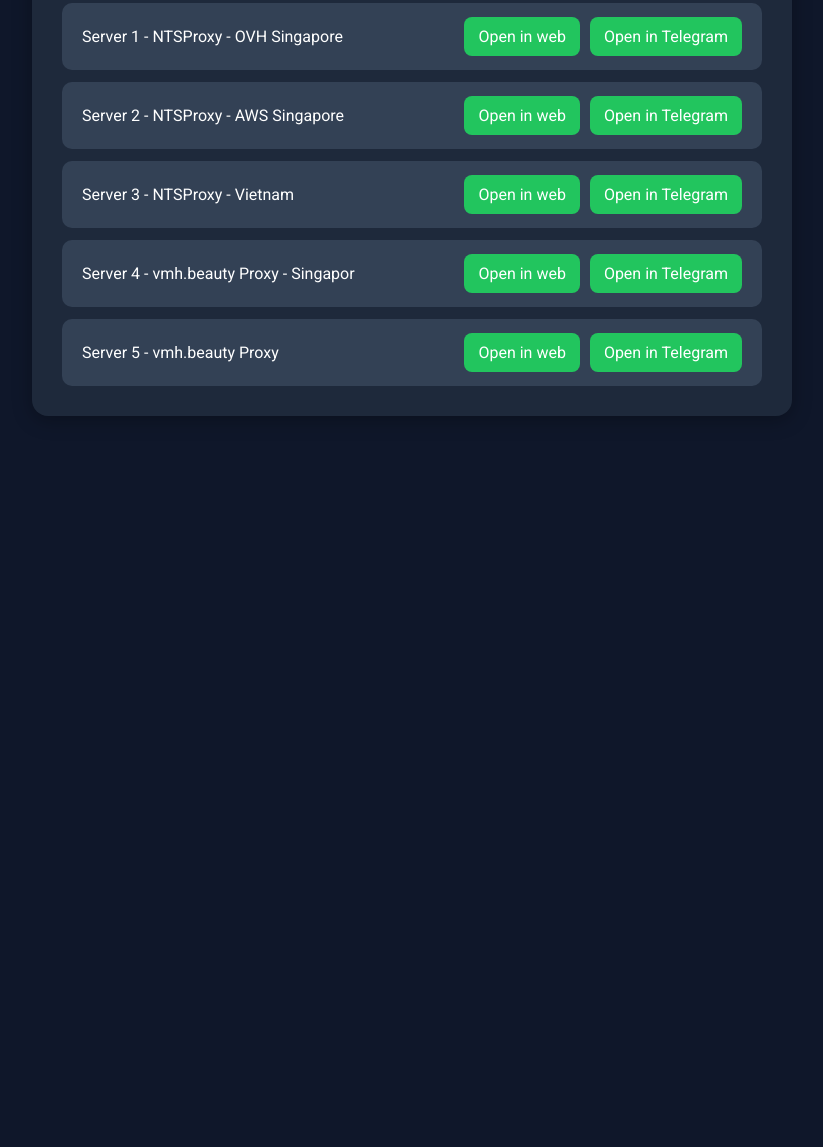
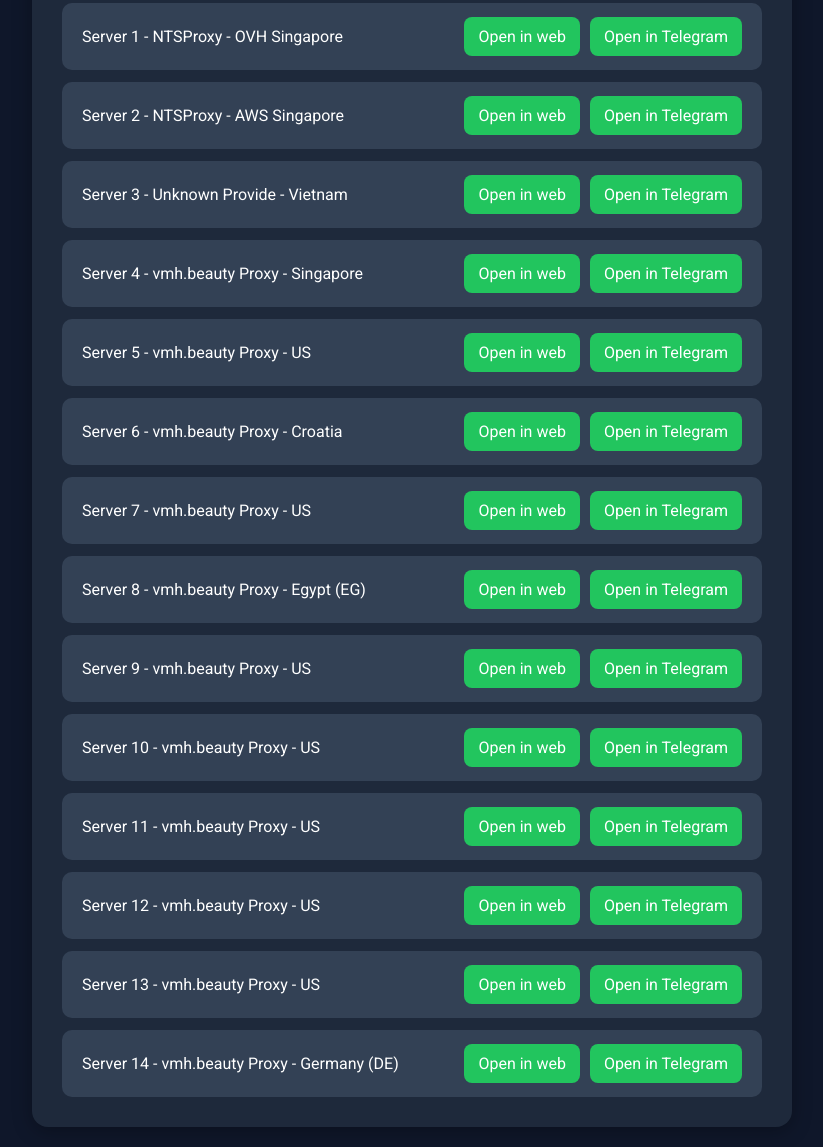
Before and after one commit to h3nesy/proxyy, a plain HTML site: page index.html in a window 1280 px wide. Shown: the part 126-1273 px from the top of the page, without its empty margins (228-1051 px from the left). Before the commit the page ends 800 px from the top, so only its background shows below. Drawn offline with Linux system fonts and the light colour scheme.

Commit message:
Update index.html

```diff
--- a/index.html
+++ b/index.html
@@ -88,7 +88,7 @@
       </div>
 
       <div class="proxy-item">
-        <span class="proxy-address">Server 3 - NTSProxy - Vietnam</span>
+        <span class="proxy-address">Server 3 - Unknown Provide - Vietnam</span>
         <div class="btn-group">
           <a class="connect-btn" href="https://t.me/socks?server=14.161.29.217&port=47609&user=socks78671749&pass=Rbfqp" target="_blank">Open in web</a>
           <a class="connect-btn" href="https://t.me/socks?server=14.161.29.217&port=47609&user=socks78671749&pass=Rbfqp" target="_blank">Open in Telegram</a>
@@ -96,18 +96,90 @@
       </div>
 
           <div class="proxy-item">
-        <span class="proxy-address">Server 4 - vmh.beauty Proxy - Singapor</span>
+        <span class="proxy-address">Server 4 - vmh.beauty Proxy - Singapore</span>
         <div class="btn-group">
           <a class="connect-btn" href="https://t.me/socks?server=s1.vmh.beauty&port=1080&user=vmh&pass=vmh225" target="_blank">Open in web</a>
           <a class="connect-btn" href="https://t.me/socks?server=s1.vmh.beauty&port=1080&user=vmh&pass=vmh225" target="_blank">Open in Telegram</a>
         </div>
       </div>
 
-            <div class="proxy-item">
-        <span class="proxy-address">Server 5 - vmh.beauty Proxy</span>
+                    <div class="proxy-item">
+        <span class="proxy-address">Server 5 - vmh.beauty Proxy - US</span>
         <div class="btn-group">
-          <a class="connect-btn" href="https://t.me/socks?server=14.161.29.217&port=47609&user=socks78671749&pass=Rbfqp" target="_blank">Open in web</a>
-          <a class="connect-btn" href="https://t.me/socks?server=14.161.29.217&port=47609&user=socks78671749&pass=Rbfqp" target="_blank">Open in Telegram</a>
+          <a class="connect-btn" href="https://t.me/socks?server=198.23.239.134&port=6540&user=mvnahegn&pass=oly1geqxnrbm" target="_blank">Open in web</a>
+          <a class="connect-btn" href="https://t.me/socks?server=198.23.239.134&port=6540&user=mvnahegn&pass=oly1geqxnrbm" target="_blank">Open in Telegram</a>
+        </div>
+      </div>
+
+                  <div class="proxy-item">
+        <span class="proxy-address">Server 6 - vmh.beauty Proxy - Croatia</span>
+        <div class="btn-group">
+          <a class="connect-btn" href="https://t.me/socks?server=207.244.217.165&port=6712&user=mvnahegn&pass=oly1geqxnrbm" target="_blank">Open in web</a>
+          <a class="connect-btn" href="https://t.me/socks?server=207.244.217.165&port=6712&user=mvnahegn&pass=oly1geqxnrbm" target="_blank">Open in Telegram</a>
+        </div>
+      </div>
+
+
+                  <div class="proxy-item">
+        <span class="proxy-address">Server 7 - vmh.beauty Proxy - US</span>
+        <div class="btn-group">
+          <a class="connect-btn" href="https://t.me/socks?server=107.172.163.27&port=6543&user=mvnahegn&pass=oly1geqxnrbm" target="_blank">Open in web</a>
+          <a class="connect-btn" href="https://t.me/socks?server=107.172.163.27&port=6543&user=mvnahegn&pass=oly1geqxnrbm" target="_blank">Open in Telegram</a>
+        </div>
+      </div>
+
+                  <div class="proxy-item">
+        <span class="proxy-address">Server 8 - vmh.beauty Proxy - Egypt (EG)</span>
+        <div class="btn-group">
+          <a class="connect-btn" href="https://t.me/socks?server=161.123.152.115&port=6360&user=mvnahegn&pass=oly1geqxnrbm" target="_blank">Open in web</a>
+          <a class="connect-btn" href="https://t.me/socks?server=161.123.152.115&port=6360&user=mvnahegn&pass=oly1geqxnrbm" target="_blank">Open in Telegram</a>
+        </div>
+      </div>
+
+                  <div class="proxy-item">
+        <span class="proxy-address">Server 9 - vmh.beauty Proxy - US</span>
+        <div class="btn-group">
+          <a class="connect-btn" href="https://t.me/socks?server=23.94.138.75&port=6349&user=mvnahegn&pass=oly1geqxnrbm" target="_blank">Open in web</a>
+          <a class="connect-btn" href="https://t.me/socks?server=23.94.138.75&port=6349&user=mvnahegn&pass=oly1geqxnrbm" target="_blank">Open in Telegram</a>
+        </div>
+      </div>
+
+                  <div class="proxy-item">
+        <span class="proxy-address">Server 10 - vmh.beauty Proxy - US</span>
+        <div class="btn-group">
+          <a class="connect-btn" href="https://t.me/socks?server=216.10.27.159&port=6837&user=mvnahegn&pass=oly1geqxnrbm" target="_blank">Open in web</a>
+          <a class="connect-btn" href="https://t.me/socks?server=216.10.27.159&port=6837&user=mvnahegn&pass=oly1geqxnrbm" target="_blank">Open in Telegram</a>
+        </div>
+      </div>
+
+                  <div class="proxy-item">
+        <span class="proxy-address">Server 11 - vmh.beauty Proxy - US</span>
+        <div class="btn-group">
+          <a class="connect-btn" href="https://t.me/socks?server=136.0.207.84&port=6661&user=mvnahegn&pass=oly1geqxnrbm" target="_blank">Open in web</a>
+          <a class="connect-btn" href="https://t.me/socks?server=136.0.207.84&port=6661&user=mvnahegn&pass=oly1geqxnrbm" target="_blank">Open in Telegram</a>
+        </div>
+      </div>
+
+                  <div class="proxy-item">
+        <span class="proxy-address">Server 12 - vmh.beauty Proxy - US</span>
+        <div class="btn-group">
+          <a class="connect-btn" href="https://t.me/socks?server=64.64.118.149&port=6732&user=mvnahegn&pass=oly1geqxnrbm" target="_blank">Open in web</a>
+          <a class="connect-btn" href="https://t.me/socks?server=64.64.118.149&port=6732&user=mvnahegn&pass=oly1geqxnrbm" target="_blank">Open in Telegram</a>
+        </div>
+      </div>
+
+                  <div class="proxy-item">
+        <span class="proxy-address">Server 13 - vmh.beauty Proxy - US</span>
+        <div class="btn-group">
+          <a class="connect-btn" href="https://t.me/socks?server=142.147.128.93&port=6593&user=mvnahegn&pass=oly1geqxnrbm" target="_blank">Open in web</a>
+          <a class="connect-btn" href="https://t.me/socks?server=142.147.128.93&port=6593&user=mvnahegn&pass=oly1geqxnrbm" target="_blank">Open in Telegram</a>
+        </div>
+      </div>
+                        <div class="proxy-item">
+        <span class="proxy-address">Server 14 - vmh.beauty Proxy - Germany (DE)</span>
+        <div class="btn-group">
+          <a class="connect-btn" href="https://t.me/socks?server=154.36.110.199&port=6853&user=mvnahegn&pass=oly1geqxnrbm" target="_blank">Open in web</a>
+          <a class="connect-btn" href="https://t.me/socks?server=154.36.110.199&port=6853&user=mvnahegn&pass=oly1geqxnrbm" target="_blank">Open in Telegram</a>
         </div>
       </div>
 
```
